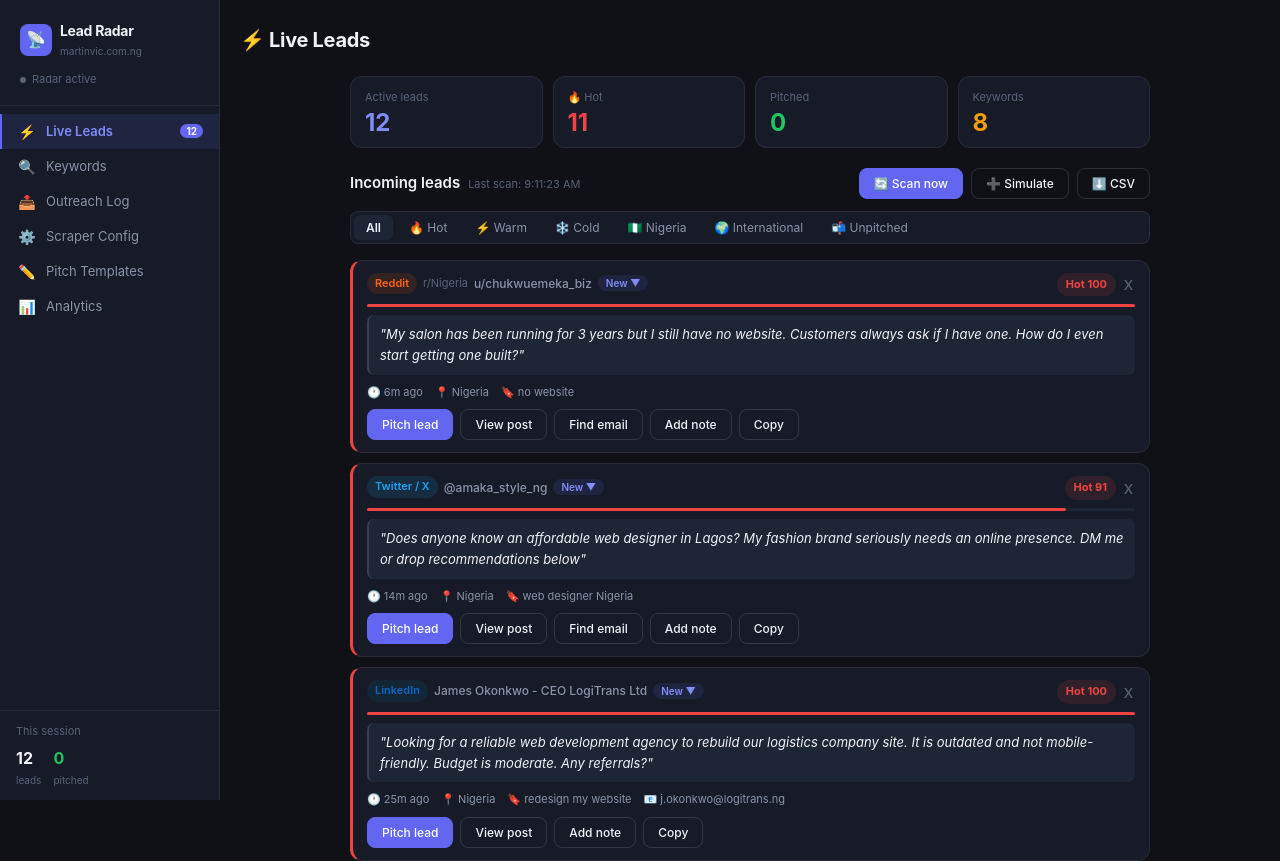
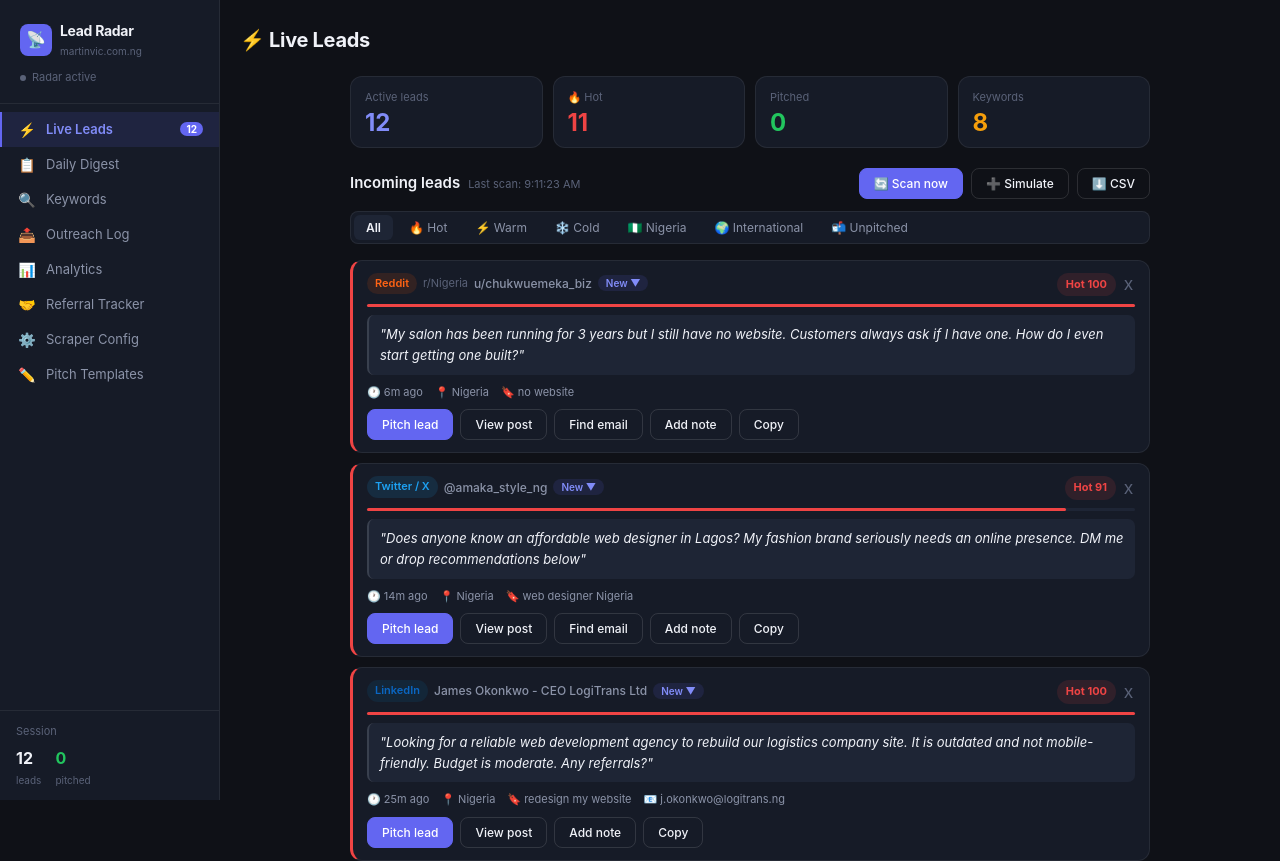
Before and after one commit to martinvicvictor/Lead-radar, a Next.js app: page / in a window 1280 px wide. Shown: the top 861 px of the page. Built offline with nearby package versions, Linux system fonts and the light colour scheme.

Commit message:
Refactor Sidebar component and update navigation

```diff
--- a/components/Sidebar.js
+++ b/components/Sidebar.js
@@ -1,95 +1,91 @@
-import useStore from '../lib/store';
+import useStore from "../lib/store";
 
 const NAV = [
-  { id: 'leads',     icon: '⚡', label: 'Live Leads' },
-  { id: 'keywords',  icon: '🔍', label: 'Keywords' },
-  { id: 'outreach',  icon: '📤', label: 'Outreach Log' },
-  { id: 'config',    icon: '⚙️', label: 'Scraper Config' },
-  { id: 'templates', icon: '✏️', label: 'Pitch Templates' },
-  { id: 'analytics', icon: '📊', label: 'Analytics' },
+  { id: "leads",     icon: "⚡", label: "Live Leads" },
+  { id: "digest",    icon: "📋", label: "Daily Digest" },
+  { id: "keywords",  icon: "🔍", label: "Keywords" },
+  { id: "outreach",  icon: "📤", label: "Outreach Log" },
+  { id: "analytics", icon: "📊", label: "Analytics" },
+  { id: "referrals", icon: "🤝", label: "Referral Tracker" },
+  { id: "config",    icon: "⚙️", label: "Scraper Config" },
+  { id: "templates", icon: "✏️", label: "Pitch Templates" },
 ];
 
 export default function Sidebar() {
-  const { activeTab, setActiveTab, leads, dismissed, pitched, isScanning } = useStore();
-  const activeLead = leads.filter((l) => !dismissed.includes(l.id)).length;
+  const { activeTab, setActiveTab, leads, dismissed, pitched, isScanning, followUps, getColdLeads } = useStore();
+  const activeLead  = leads.filter(l => !dismissed.includes(l.id)).length;
+  const pendingFU   = (followUps || []).filter(f => !f.done).length;
+  const coldLeads   = getColdLeads ? getColdLeads() : [];
 
   return (
     <aside style={{
-      width: 220, flexShrink: 0, background: 'var(--bg2)',
-      borderRight: '1px solid var(--border)', display: 'flex',
-      flexDirection: 'column', position: 'sticky', top: 0, height: '100vh',
-      zIndex: 10,
+      width: 220, flexShrink: 0, background: "var(--bg2)",
+      borderRight: "1px solid var(--border)", display: "flex",
+      flexDirection: "column", position: "sticky", top: 0, height: "100vh",
     }}>
       {/* Logo */}
-      <div style={{ padding: '20px 20px 16px', borderBottom: '1px solid var(--border)' }}>
-        <div style={{ display: 'flex', alignItems: 'center', gap: 8 }}>
-          <div style={{
-            width: 32, height: 32, borderRadius: 8, background: 'var(--accent)',
-            display: 'flex', alignItems: 'center', justifyContent: 'center',
-            fontSize: 16,
-          }}>📡</div>
+      <div style={{ padding: "20px 20px 16px", borderBottom: "1px solid var(--border)" }}>
+        <div style={{ display: "flex", alignItems: "center", gap: 8 }}>
+          <div style={{ width: 32, height: 32, borderRadius: 8, background: "var(--accent)", display: "flex", alignItems: "center", justifyContent: "center", fontSize: 16 }}>
+            📡
+          </div>
           <div>
-            <div style={{ fontSize: 14, fontWeight: 700, color: 'var(--text)', letterSpacing: '-0.3px' }}>Lead Radar</div>
-            <div style={{ fontSize: 10, color: 'var(--text3)', marginTop: 1 }}>martinvic.com.ng</div>
+            <div style={{ fontSize: 14, fontWeight: 700, color: "var(--text)", letterSpacing: "-0.3px" }}>Lead Radar</div>
+            <div style={{ fontSize: 10, color: "var(--text3)", marginTop: 1 }}>martinvic.com.ng</div>
           </div>
         </div>
-
-        {/* Scan status */}
-        <div style={{
-          marginTop: 12, display: 'flex', alignItems: 'center', gap: 6,
-          fontSize: 11, color: isScanning ? '#22c55e' : 'var(--text3)',
-        }}>
-          <div style={{
-            width: 6, height: 6, borderRadius: '50%',
-            background: isScanning ? '#22c55e' : 'var(--text3)',
-            animation: isScanning ? 'pulse 2s infinite' : 'none',
-          }} />
-          {isScanning ? 'Scanning sources...' : 'Radar active'}
+        <div style={{ marginTop: 10, display: "flex", alignItems: "center", gap: 6, fontSize: 11, color: isScanning ? "#22c55e" : "var(--text3)" }}>
+          <div style={{ width: 6, height: 6, borderRadius: "50%", background: isScanning ? "#22c55e" : "var(--text3)", animation: isScanning ? "pulse 2s infinite" : "none" }} />
+          {isScanning ? "Scanning sources..." : "Radar active"}
         </div>
       </div>
 
       {/* Nav */}
-      <nav style={{ padding: '8px 0', flex: 1, overflow: 'auto' }}>
-        {NAV.map((item) => (
-          <button
-            key={item.id}
-            onClick={() => setActiveTab(item.id)}
-            style={{
-              width: '100%', display: 'flex', alignItems: 'center', gap: 10,
-              padding: '9px 16px', background: activeTab === item.id
-                ? 'rgba(99,102,241,0.12)' : 'transparent',
-              border: 'none', borderLeft: activeTab === item.id
-                ? '2px solid var(--accent)' : '2px solid transparent',
-              color: activeTab === item.id ? 'var(--accent2)' : 'var(--text2)',
+      <nav style={{ padding: "8px 0", flex: 1, overflowY: "auto" }}>
+        {NAV.map(item => {
+          const badge =
+            item.id === "leads"   && (activeLead > 0 || coldLeads.length > 0) ? activeLead :
+            item.id === "outreach" && pendingFU > 0                             ? pendingFU  : null;
+
+          return (
+            <button key={item.id} onClick={() => setActiveTab(item.id)} style={{
+              width: "100%", display: "flex", alignItems: "center", gap: 10,
+              padding: "9px 16px",
+              background: activeTab === item.id ? "rgba(99,102,241,0.12)" : "transparent",
+              border: "none",
+              borderLeft: activeTab === item.id ? "2px solid var(--accent)" : "2px solid transparent",
+              color: activeTab === item.id ? "var(--accent2)" : "var(--text2)",
               fontSize: 13, fontWeight: activeTab === item.id ? 600 : 400,
-              cursor: 'pointer', textAlign: 'left', transition: 'all 0.15s',
-              fontFamily: 'inherit',
-            }}
-          >
-            <span style={{ width: 18, textAlign: 'center', fontSize: 14 }}>{item.icon}</span>
-            <span>{item.label}</span>
-            {item.id === 'leads' && activeLead > 0 && (
-              <span style={{
-                marginLeft: 'auto', background: 'var(--accent)', color: '#fff',
-                fontSize: 10, fontWeight: 700, padding: '1px 6px',
-                borderRadius: 20, minWidth: 18, textAlign: 'center',
-              }}>{activeLead}</span>
-            )}
-          </button>
-        ))}
+              cursor: "pointer", textAlign: "left", fontFamily: "inherit",
+            }}>
+              <span style={{ width: 18, textAlign: "center", fontSize: 14 }}>{item.icon}</span>
+              <span>{item.label}</span>
+              {badge && (
+                <span style={{ marginLeft: "auto", background: "var(--accent)", color: "#fff", fontSize: 10, fontWeight: 700, padding: "1px 6px", borderRadius: 20, minWidth: 18, textAlign: "center" }}>
+                  {badge}
+                </span>
+              )}
+              {item.id === "leads" && coldLeads.length > 0 && (
+                <span style={{ marginLeft: badge ? 4 : "auto", background: "#f59e0b", color: "#fff", fontSize: 10, fontWeight: 700, padding: "1px 6px", borderRadius: 20 }}>
+                  {coldLeads.length} cold
+                </span>
+              )}
+            </button>
+          );
+        })}
       </nav>
 
       {/* Bottom stats */}
-      <div style={{ padding: '12px 16px', borderTop: '1px solid var(--border)' }}>
-        <div style={{ fontSize: 11, color: 'var(--text3)', marginBottom: 6 }}>This session</div>
-        <div style={{ display: 'flex', gap: 12 }}>
+      <div style={{ padding: "12px 16px", borderTop: "1px solid var(--border)" }}>
+        <div style={{ fontSize: 11, color: "var(--text3)", marginBottom: 6 }}>Session</div>
+        <div style={{ display: "flex", gap: 14 }}>
           <div>
-            <div style={{ fontSize: 16, fontWeight: 700, color: 'var(--text)' }}>{activeLead}</div>
-            <div style={{ fontSize: 10, color: 'var(--text3)' }}>leads</div>
+            <div style={{ fontSize: 16, fontWeight: 700, color: "var(--text)" }}>{activeLead}</div>
+            <div style={{ fontSize: 10, color: "var(--text3)" }}>leads</div>
           </div>
           <div>
-            <div style={{ fontSize: 16, fontWeight: 700, color: '#22c55e' }}>{pitched.length}</div>
-            <div style={{ fontSize: 10, color: 'var(--text3)' }}>pitched</div>
+            <div style={{ fontSize: 16, fontWeight: 700, color: "#22c55e" }}>{pitched.length}</div>
+            <div style={{ fontSize: 10, color: "var(--text3)" }}>pitched</div>
           </div>
         </div>
       </div>
```
